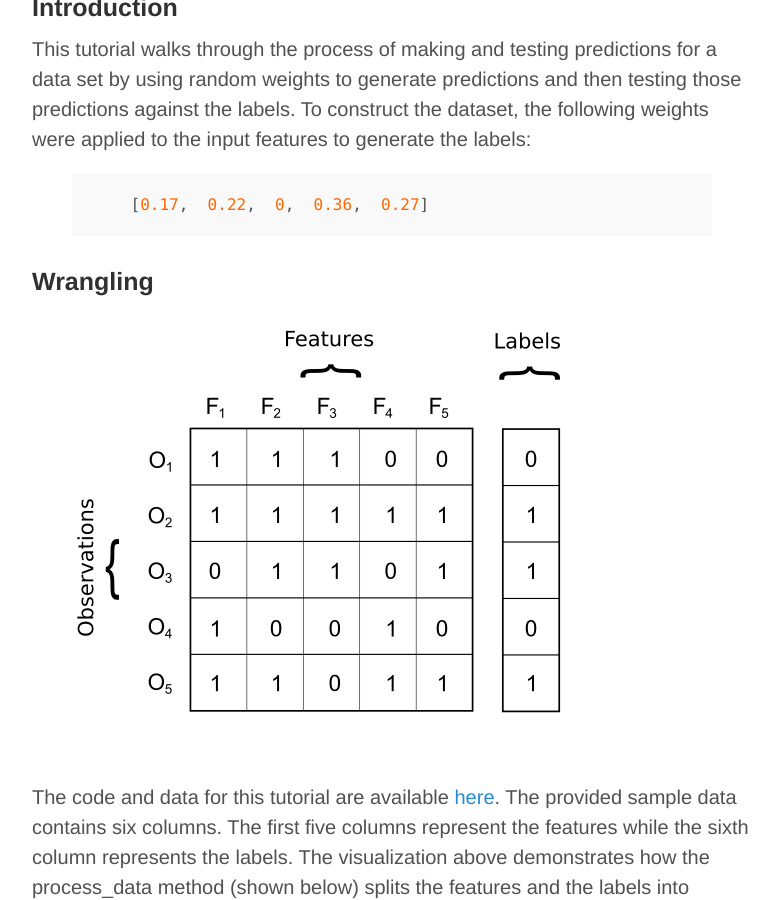
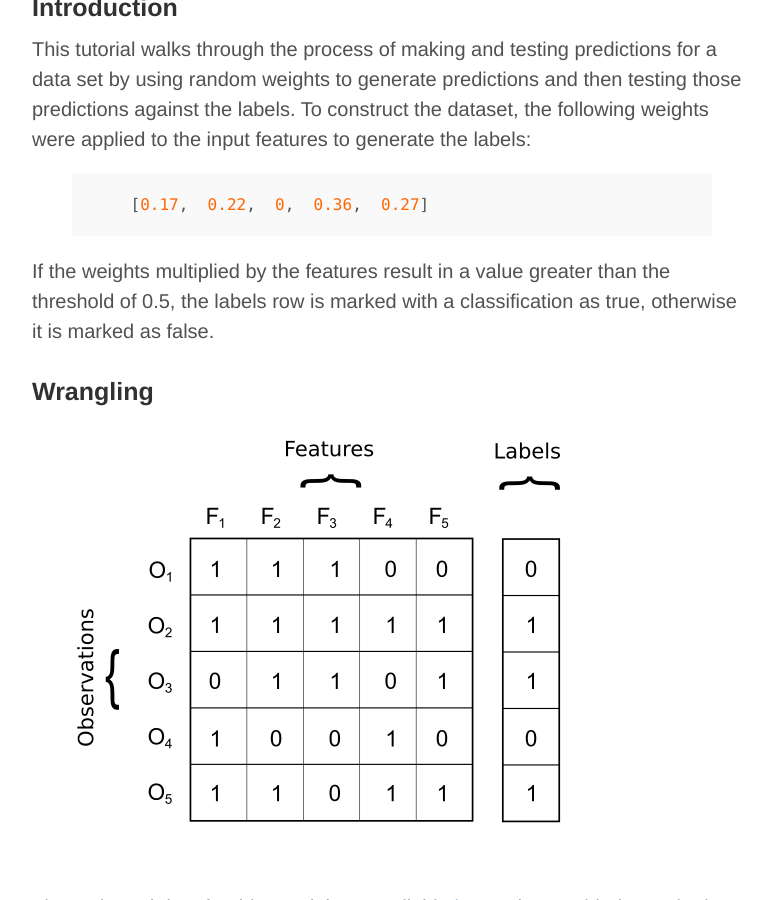
Before and after one commit to jonathanmann/jonathanmann.github.io, a Jekyll site: the page built from _posts/2018-07-21-random-learning.md, in a window 1280 px wide and 900 px high, scrolled down 384 px. Shown: the whole window, without its empty margins (248-1027 px from the left). Built offline with Jekyll 4.4.1, drawn with Linux system fonts in a browser that asks for light colours; comment, search, counter and statistics services are not loaded; some of the changed text lies outside the part shown.

Commit message:
update random learning post

```diff
--- a/_posts/2018-07-21-random-learning.md
+++ b/_posts/2018-07-21-random-learning.md
@@ -14,6 +14,8 @@
 {% highlight py %}
     [0.17,  0.22,  0,  0.36,  0.27]
 {% endhighlight %}
+
+If the weights multiplied by the features result in a value greater than the threshold of 0.5, the labels row is marked with a classification as true, otherwise it is marked as false.
 
 ### Wrangling
 ![FEATURES](https://jonathanmann.github.io/public/img/feature_split.png)
@@ -45,6 +47,9 @@
 ![MATMUL](https://jonathanmann.github.io/public/img/matrix_multiplication.png)
 
 The next stage of the process_data method transposes the inputes and labels so that the tools of linear algebra can be applied.
+
+### Analysis
+Taking the expected value from the labels results in a probability of about 50%, so always guess true, we will be right about half of the time.
 
 ### Training
 After wrangling the data to a form that we can apply the tools of linear algebra, the next step is to train the model by using the randomly generated weights to make predictions and then testing accuracy of the predictions generated by those weights. If the accuracy is better than the previously best weights, the weights will be updated.
```
